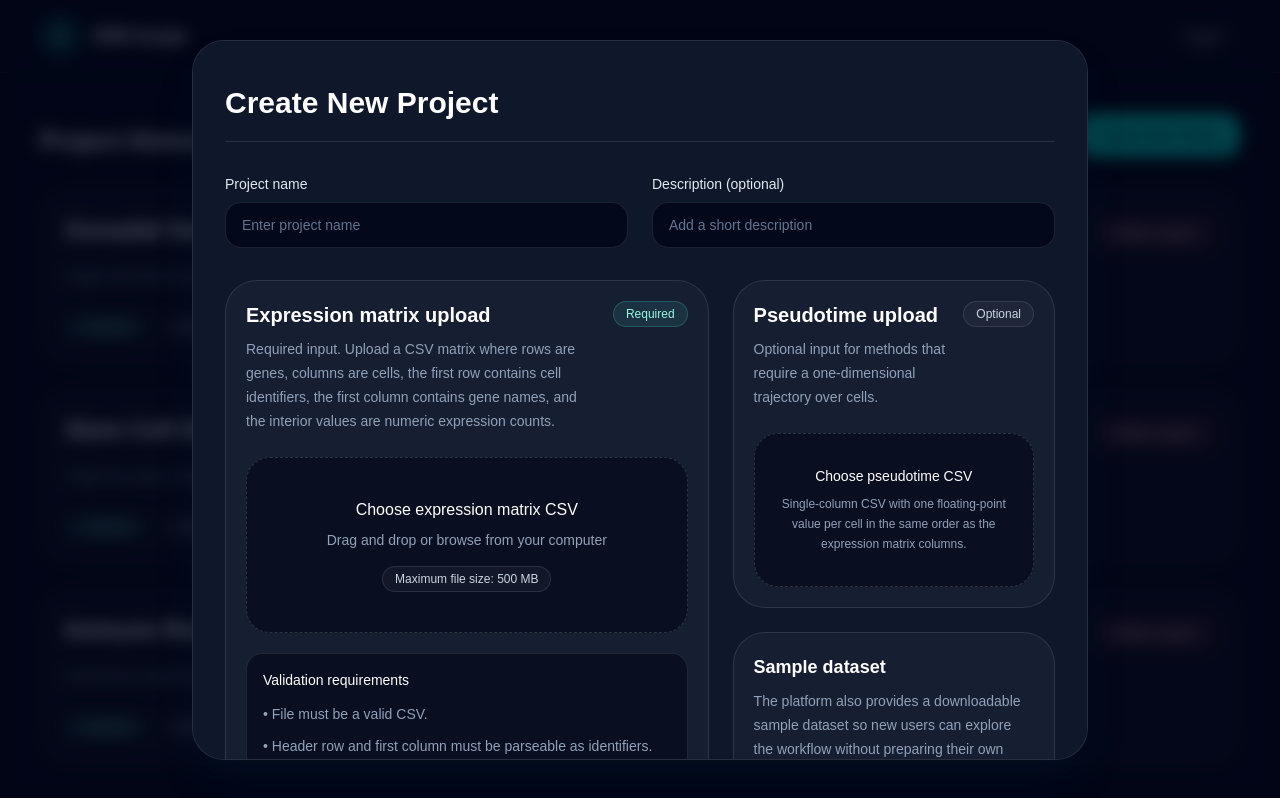
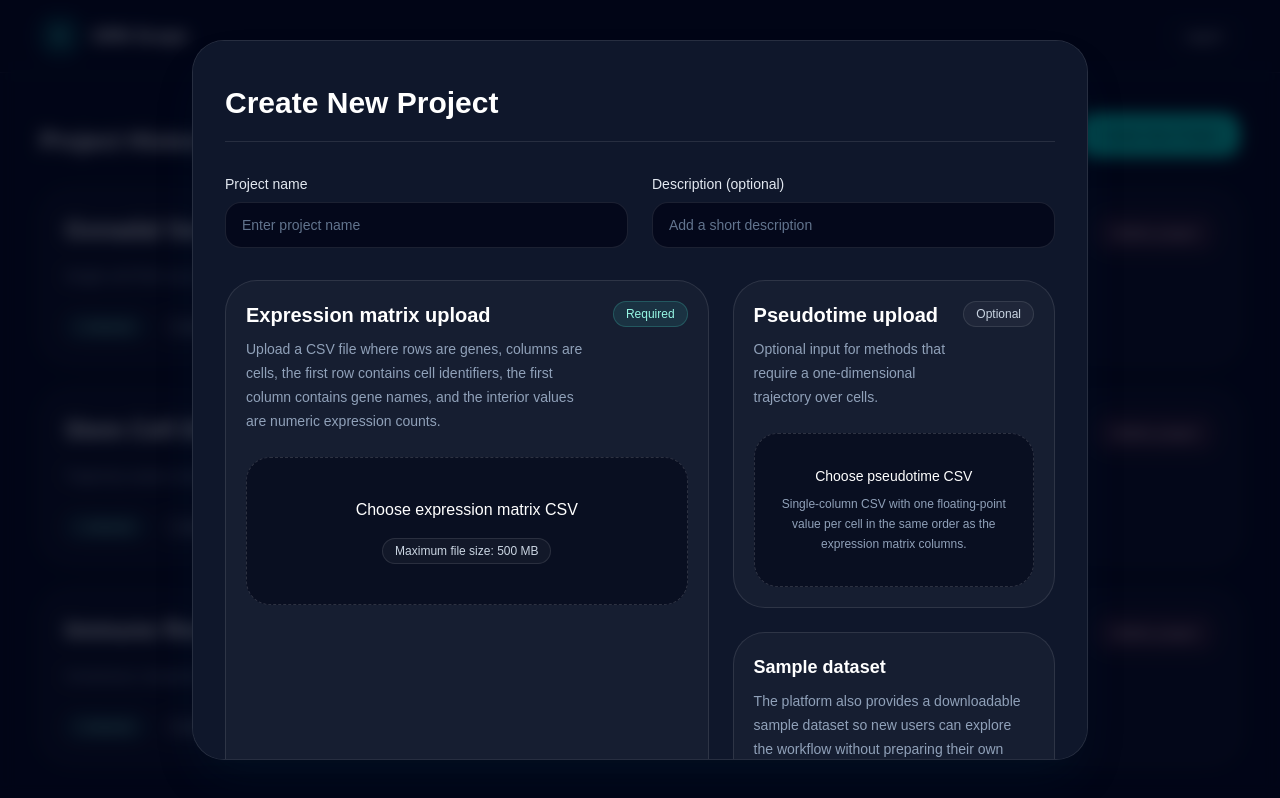
Before and after one commit to Moooly/GRNScope, a Next.js app in the folder frontend/: page /projects in a window 1280 px wide. Both pictures are taken after a click on the button "Create New Project". Shown: the top 798 px of the page. Built offline with nearby package versions, Linux system fonts and the light colour scheme.

Commit message:
Remove extra upload requirememnts for the main CSV matrix

```diff
--- a/frontend/app/projects/page.tsx
+++ b/frontend/app/projects/page.tsx
@@ -131,7 +131,7 @@ export default function ProjectsPage() {
                           Expression matrix upload
                         </h3>
                         <p className="mt-2 text-sm leading-6 text-slate-400">
-                          Required input. Upload a CSV matrix where rows are genes, columns are cells, the first row contains cell identifiers, the first column contains gene names, and the interior values are numeric expression counts.
+                          Upload a CSV file where rows are genes, columns are cells, the first row contains cell identifiers, the first column contains gene names, and the interior values are numeric expression counts.
                         </p>
                       </div>
                       <span className="rounded-full border border-teal-300/20 bg-teal-300/10 px-3 py-1 text-xs font-medium text-teal-200">
@@ -151,25 +151,10 @@ export default function ProjectsPage() {
                       <span className="text-base font-medium text-white">
                         {expressionFileName || "Choose expression matrix CSV"}
                       </span>
-                      <span className="mt-2 text-sm text-slate-400">
-                        Drag and drop or browse from your computer
-                      </span>
                       <span className="mt-4 rounded-full border border-white/10 bg-white/[0.04] px-3 py-1 text-xs text-slate-300">
                         Maximum file size: 500 MB
                       </span>
                     </label>
-
-                    <div className="mt-5 grid gap-3 text-sm text-slate-400">
-                      <div className="rounded-2xl border border-white/10 bg-slate-950/60 p-4">
-                        <p className="font-medium text-white">Validation requirements</p>
-                        <ul className="mt-3 space-y-2 leading-6">
-                          <li>• File must be a valid CSV.</li>
-                          <li>• Header row and first column must be parseable as identifiers.</li>
-                          <li>• Interior values must be numeric.</li>
-                          <li>• The system should extract gene count, cell count, and gene names.</li>
-                        </ul>
-                      </div>
-                    </div>
                   </div>
 
                   <div className="space-y-6">
```
